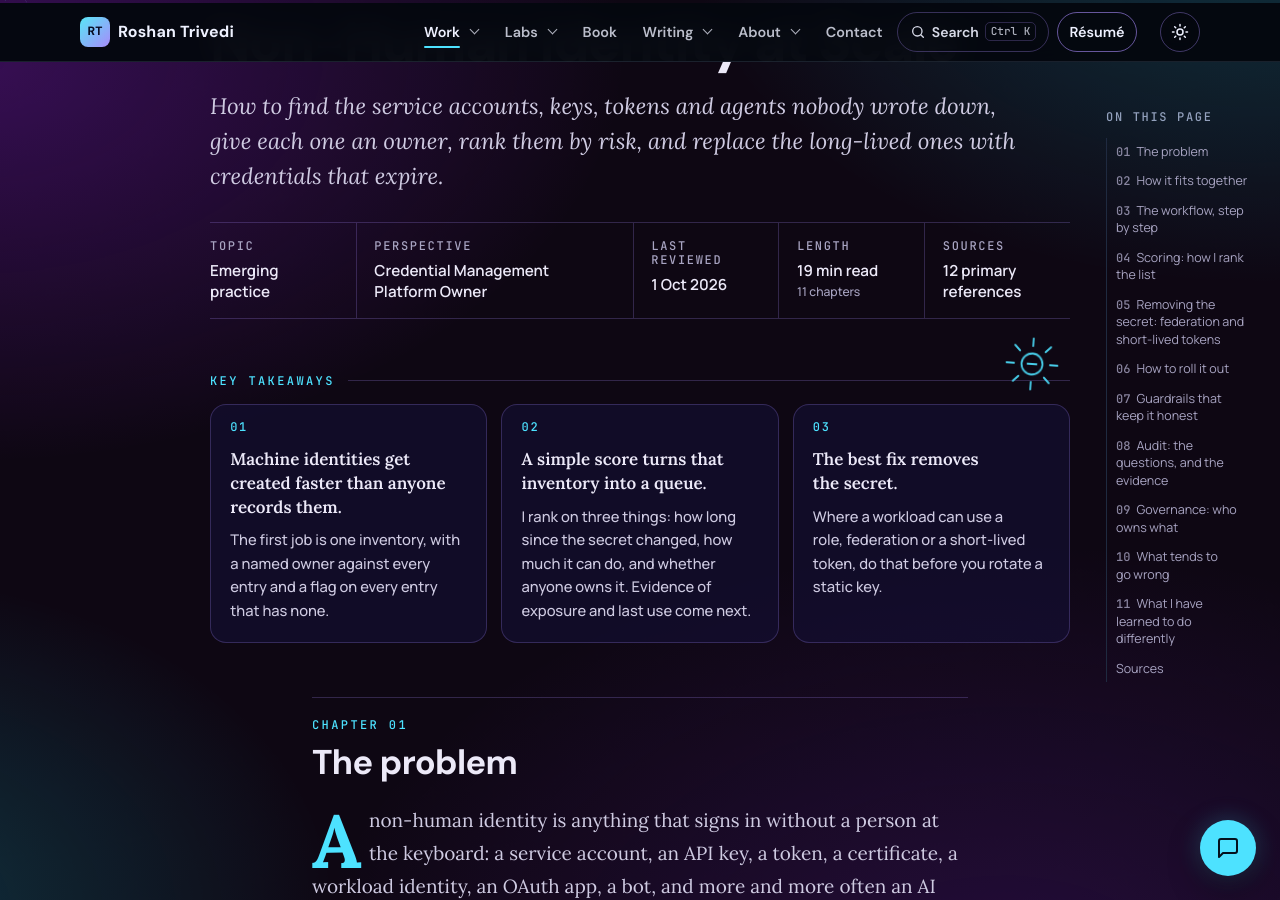
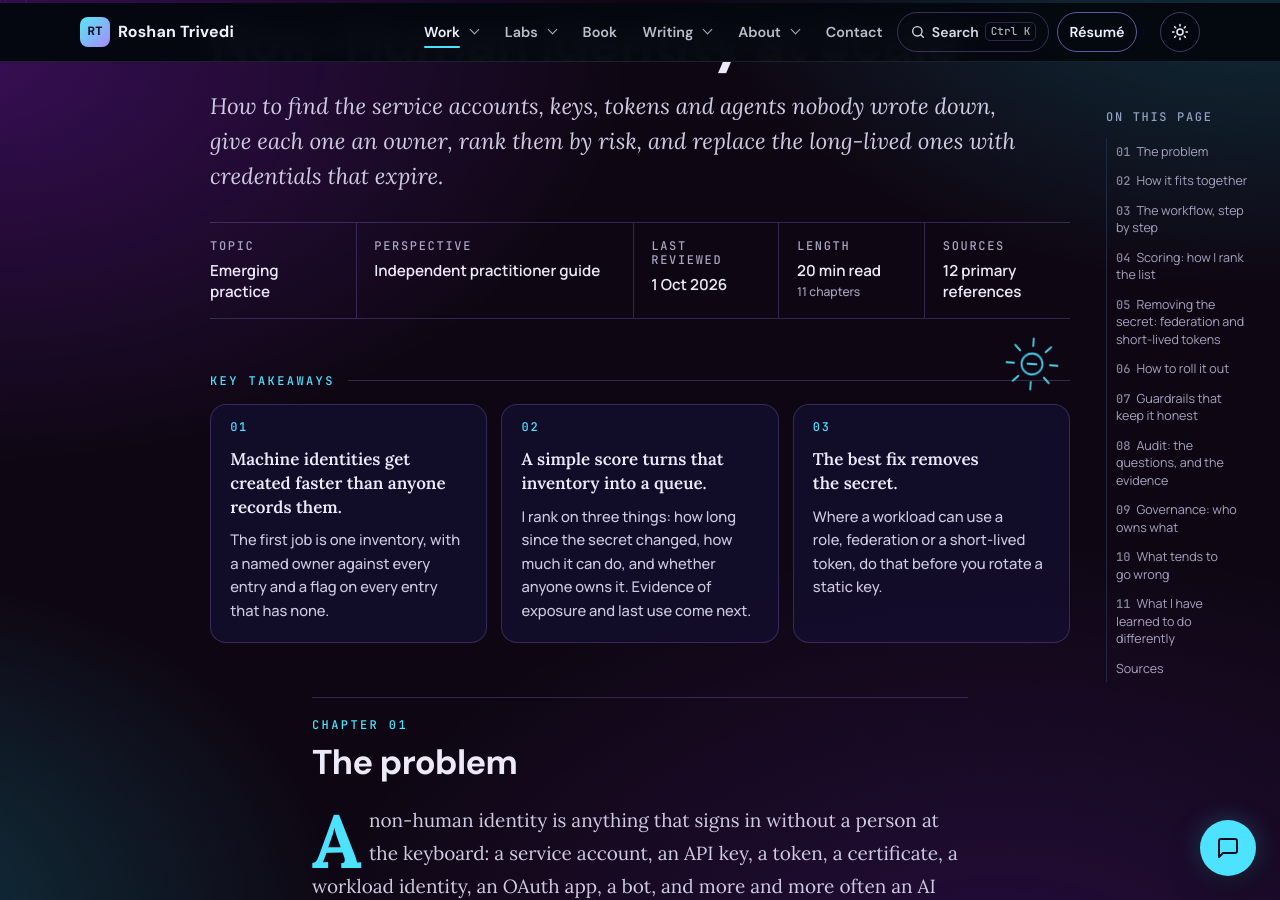
Before and after one commit to trivediroshan1-ui/trivediroshan1-ui.github.io, a Jekyll site: the page case-studies/non-human-identity-at-scale/index.html, which Jekyll copies as it is, in a window 1280 px wide and 900 px high, scrolled down 444 px. Built offline with Jekyll 4.4.1, drawn with Linux system fonts in a browser that asks for light colours.

Commit message:
Label non-human-identity-at-scale as independent practitioner guide

```diff
--- a/case-studies/non-human-identity-at-scale/index.html
+++ b/case-studies/non-human-identity-at-scale/index.html
@@ -79,7 +79,8 @@
         <p class="eyebrow">Emerging practice &middot; Case study</p>
         <h1>Non-Human Identity at Scale</h1>
         <p class="dek">How to find the service accounts, keys, tokens and agents nobody wrote down, give each one an owner, rank them by risk, and replace the long-lived ones with credentials that expire.</p>
-        <p class="meta">Credential Management Platform Owner &middot; <span class="reviewed">Last reviewed 1 Oct 2026</span></p>
+        <p class="meta">Independent practitioner guide &middot; <span class="reviewed">Last reviewed 1 Oct 2026</span></p>
+        <p class="meta">A general guide from my own practice and public sources. Not a description of any employer’s systems, data or projects.</p>
       </header>
 
       <div class="tldr">
```
